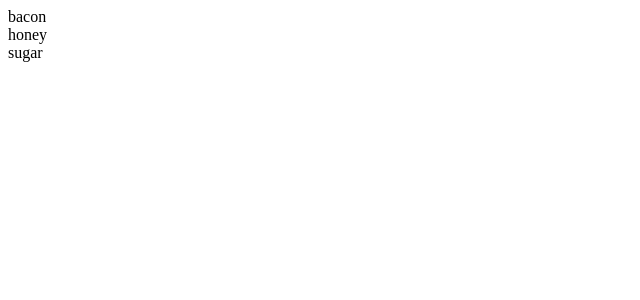
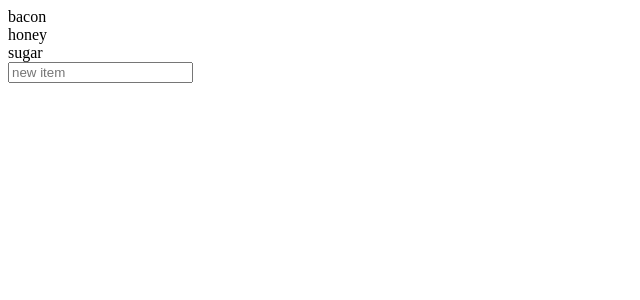
Before and after one commit to BrittanyTinnin/React-Courses, a React (Create React App) app in the folder Projects/todolist/: page / in a window 1280 px wide. Shown: the top 300 px of the page, without its empty margins (0-640 px from the left). Built offline with nearby package versions, Linux system fonts and the light colour scheme.

Commit message:
formatting

```diff
--- a/Projects/todolist/src/App.js
+++ b/Projects/todolist/src/App.js
@@ -7,6 +7,7 @@ class App extends React.PureComponent {
 
     this.state = {
       items: ["bacon", "honey", "sugar"],
+      term: "",
     };
   }
 
@@ -14,6 +15,9 @@ class App extends React.PureComponent {
     return (
       <div>
         <ItemList items={this.state.items} />
+        <form>
+          <input type="text" placeholder="new item" value={this.state.term} />
+        </form>
       </div>
     );
   }
```
Also changed, not shown: 1 other file (tests, documents, lock files or other folders).
